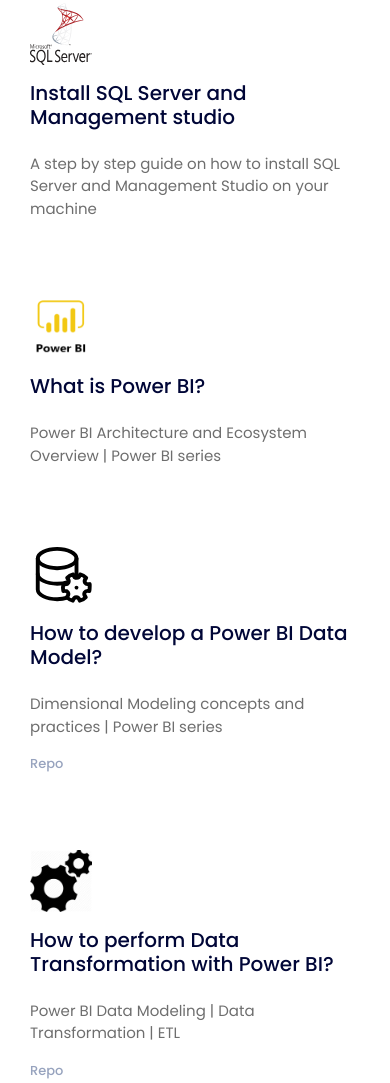
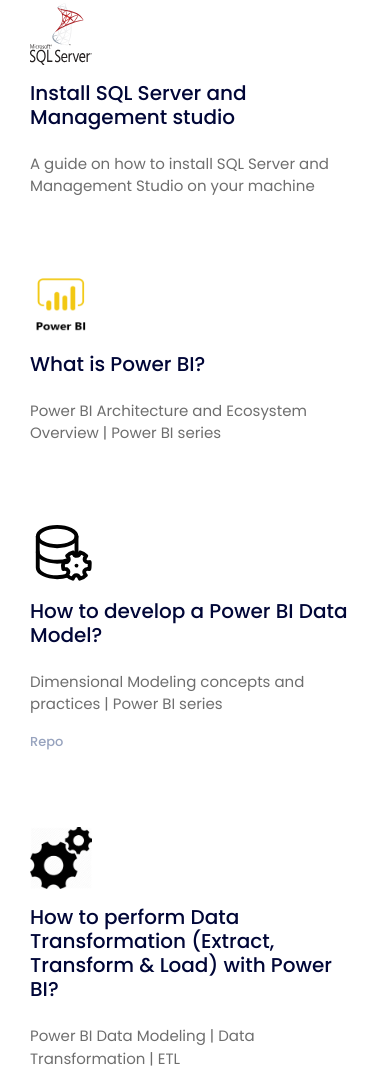
Before and after one commit to hnawaz007/hnawaz007.github.io, a website: page pbi.html in a window 390 px wide. Shown: the part 447-1530 px from the top of the page. Drawn offline with Linux system fonts and the light colour scheme.

Commit message:
update layout for mobile

```diff
--- a/pbi.html
+++ b/pbi.html
@@ -64,12 +64,12 @@
 				<a href="https://www.youtube.com/watch?v=e5mvoKuV3xs" target="_blank">
 				 <img src="images/SQL.svg" alt="" class="img-icons" width="62px" height="62px" >
 				 <h5 class="py-3">Install SQL Server and Management studio</h5>
-				 <p class="text-muted">A step by step guide on how to install SQL Server and Management Studio on your machine</p>
+				 <p class="text-muted">A guide on how to install SQL Server and Management Studio on your machine</p>
 
 			</div>
          </div>
 
-         <div class="grid-margin d-flex justify-content-start">
+         <div class="grid-margin d-flex justify-content-center">
 			<div class="features-width">
 				<a href="https://www.youtube.com/watch?v=4pKYrzJiH5I&list=PLaz3Ms051BAnnlZfFxXs3ezSVM54OlYBr&index=4" target="_blank">
 				 <img src="images/PBI.webp" alt="" class="img-icons" width="62px" height="62px" >
@@ -77,7 +77,7 @@
 				 <p class="text-muted">Power BI Architecture and Ecosystem Overview | Power BI series</p>
 			</div>
          </div>
-          <div class="grid-margin d-flex justify-content-center">
+          <div class="grid-margin d-flex justify-content-end">
             <div class="features-width">
 			  <a href="https://www.youtube.com/watch?v=_3FG2IdGb_w&list=PLaz3Ms051BAnnlZfFxXs3ezSVM54OlYBr&index=4" target="_blank">
               <img src="images/dm.svg" alt="" class="img-icons" height="62px">
@@ -103,7 +103,7 @@
         <div class="features-width">
           <a href="https://www.youtube.com/watch?v=FOxFvcWQ4Nc&list=PLaz3Ms051BAnnlZfFxXs3ezSVM54OlYBr&index=2" target="_blank">
 		             <img src="images/ETL.png" alt="" class="img-icons" width="62px" height="62px" >
-           <h5 class="py-3">How to perform Data Transformation with Power BI?</h5>
+           <h5 class="py-3">How to perform Data Transformation (Extract, Transform & Load) with Power BI?</h5>
            <p class="text-muted">Power BI Data Modeling | Data Transformation | ETL</p>
                 <a href="https://github.com/hnawaz007/PowerBIAdvWorks" target="_blank"><p class="readmore-link">Repo</p></a>
         </div>
```
Also changed, not shown: aws.html (+7 -7 lines), dagster.html (+1 -1 lines), dataanalysis.html (+1 -1 lines), datalake.html (+1 -1 lines), dataquality.html (+3 -3 lines), ml.html (+1 -1 lines).
